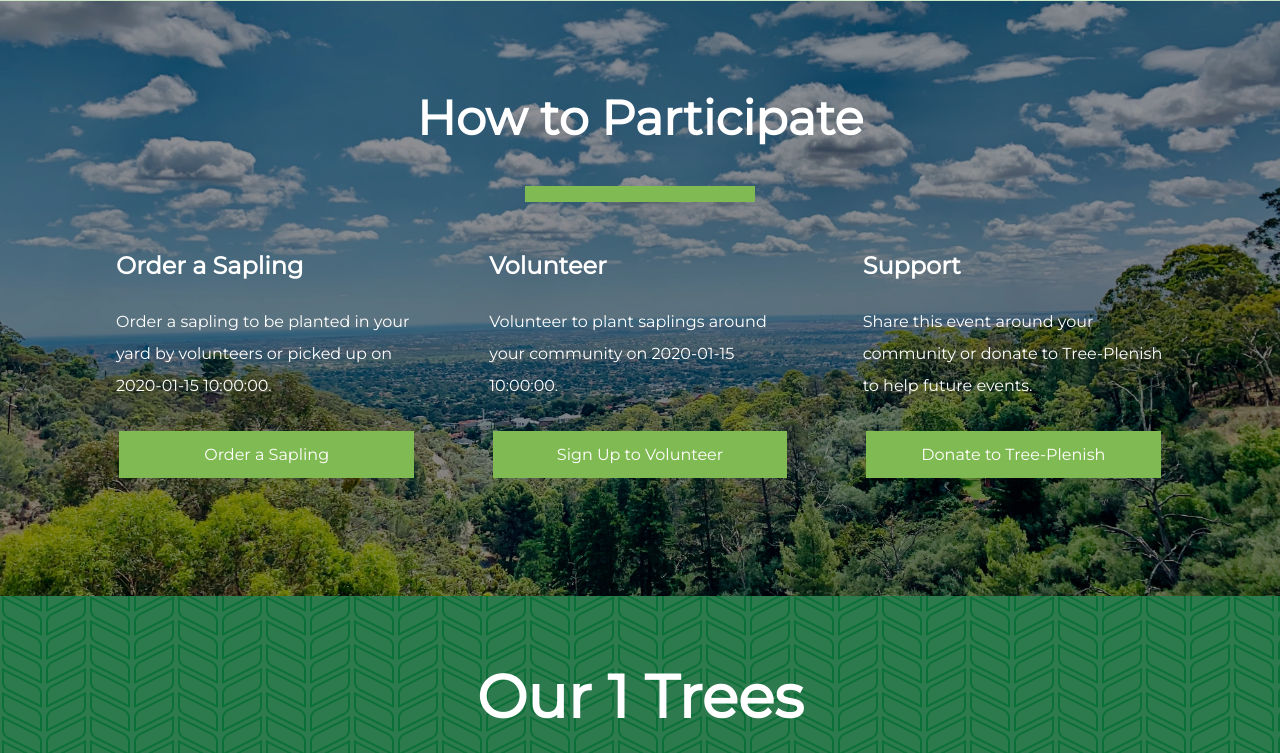
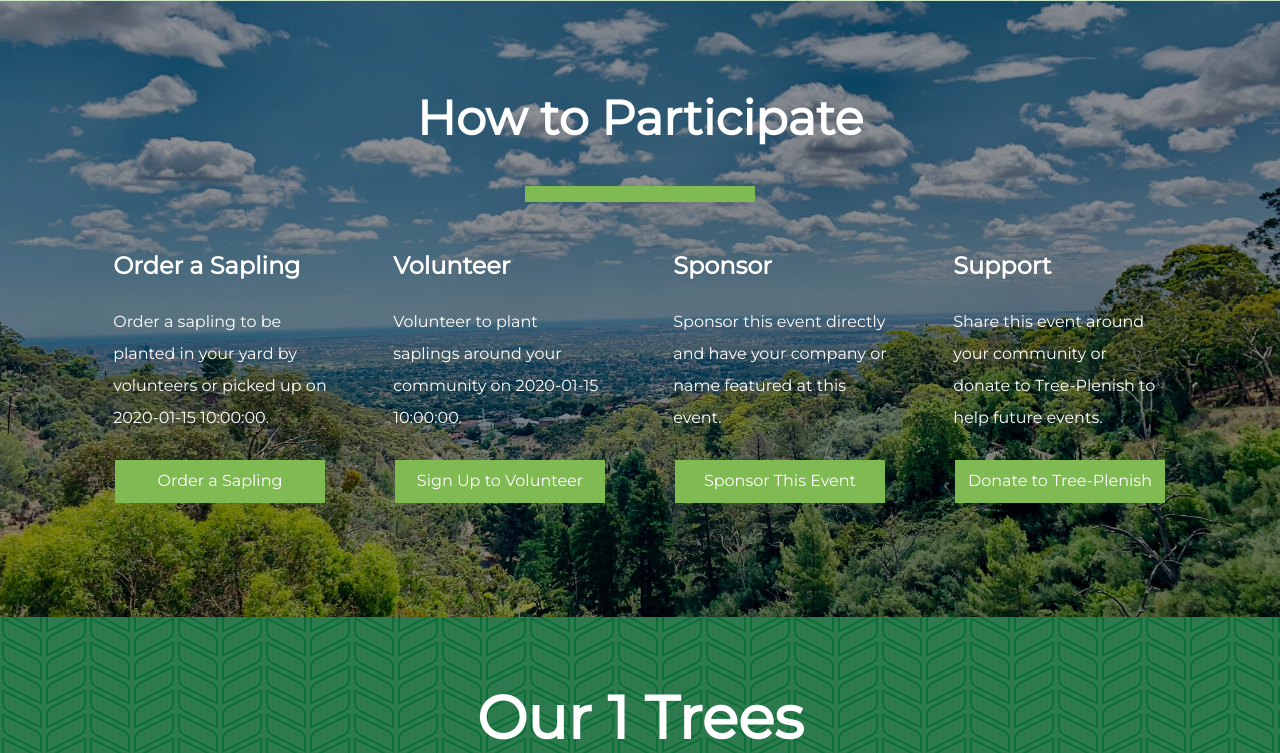
Before and after one commit to tree-plenish/event-pages-preview, a Flask app: template templates/event-page/preview.html in a window 1280 px wide. Shown: the part 1672-2425 px from the top of the page. Run offline with Flask 2, Linux system fonts and the light colour scheme; the template is opened without the code that fills it: most values are stand-ins (such as "Sample title", 1, 10 or a date in 2020); grey boxes marked "Sample" are stand-in pictures.

Commit message:
updates for 2023-24 season

```diff
--- a/application.py
+++ b/application.py
@@ -29,7 +29,7 @@ from tech_team_database.dependencies.DatabaseSQLOperations import TpSQL
 application = Flask(__name__)
 application.config['SECRET_KEY'] = os.environ.get('FLASK_SECRET_KEY')
 
-tpSQL = TpSQL(schema='tp2022')
+tpSQL = TpSQL(schema='tp2023')
 
 class FileRemover(object):
     def __init__(self):
--- a/templates/event-page/preview.html
+++ b/templates/event-page/preview.html
@@ -110,6 +110,16 @@
                     <a href="#" class="button">Sign Up to Volunteer</a>
                 </div>
                 {% endif %}
+                <div class="card min2">
+                    <div class="top">
+                        <h3>Sponsor</h3>
+                        <p>
+                            Sponsor this event directly and have your company or name featured at this event.
+                        </p>
+                    </div>
+                    <a href="{{ event.sponsor_link }}"
+                        class="button" target="_blank" rel="noreferrer noopener">Sponsor This Event</a>
+                </div>
                 <div class="card min2">
                     <div class="top">
                         <h3>Support</h3>
--- a/templates/login_error_action.html
+++ b/templates/login_error_action.html
@@ -5,7 +5,7 @@
 {% endblock %}
 {% block body %}
 <div id="main-header">
-     <h1>Wait: please submit the <a href="https://treeplenish.typeform.com/to/cPvgB9m3">event logistics form</a> first. Contact <a href="mailto:team@tree-plenish">team@tree-plenish</a> with any questions.</h1>
+     <h1>Wait: please submit the <a href="https://treeplenish.typeform.com/to/dWuXsymK">event logistics form</a> first. Contact <a href="mailto:team@tree-plenish">team@tree-plenish</a> with any questions.</h1>
 </div>
 {% endblock %}
 {% block scripts %}
```
